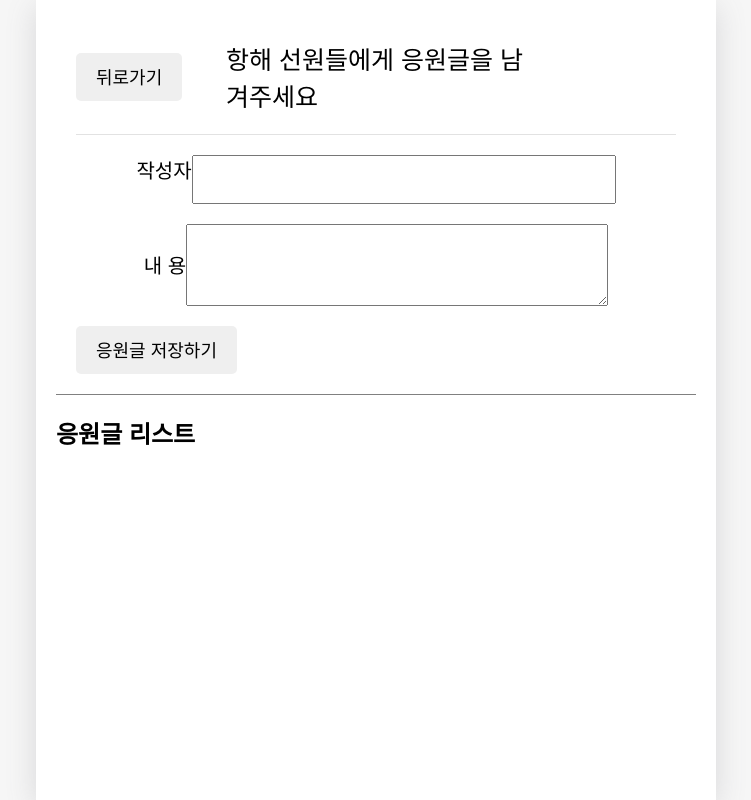
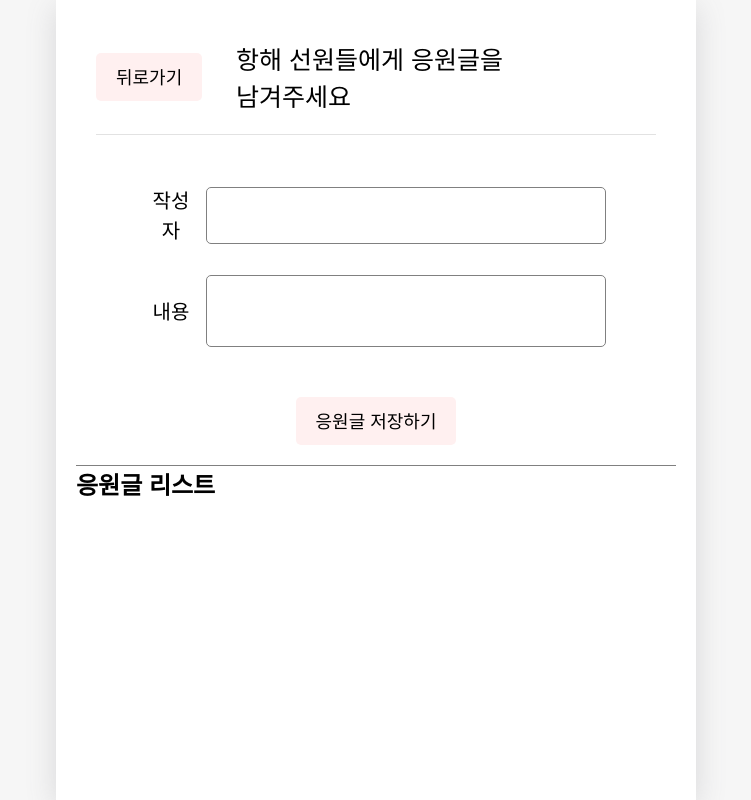
Before and after one commit to H14-Capsule/capsule-client, a React (Create React App) app: page /CheeringMessage in a window 1280 px wide. Shown: the whole page, without its empty margins (264-1015 px from the left). Built offline with nearby package versions, Linux system fonts and the light colour scheme; a web font is replaced by a local one.

Commit message:
Design 규식매니저님이 수정해준 css 및 CheeringMessage 태그 수정

```diff
--- a/src/App.css
+++ b/src/App.css
@@ -70,7 +70,7 @@ body{
   padding-right: 20px;
 
   font-size: 18px;
-
+  background-color: #FFF0F0;
   white-space: nowrap;
 
   font-family: "Nanum Pen Script";
@@ -95,6 +95,7 @@ header .head_text{
 
 header .head_btn_left{
   width: 25%;
+
 }
 
 header .head_btn_right{
@@ -171,26 +172,46 @@ header button{
   padding:20px;
   font-size: 20px;
 }
-.CheeringMessage input, textarea{
-  margin-bottom: 20px;
-  width: 400px;
-  padding: 10px;
-  margin: 0px auto;
-  font-family: "Nanum Pen Script";
-  font-size: 20px;
+
+.CheeringMessageDiv{
+  padding : 50px;
 }
-.CheeringMessage textarea{
-  height: 60px;
-  margin: 20px 0px;
+
+.CheeringMessageDiv input, textarea {
+  width : 100%;
+  padding:20px;
+  border : 1px solid gray;
+  border-radius: 5px;
+  resize: none;
 }
-.CheeringMessage input{
-  margin-top: 20px;
+
+
+.CheeringMessageAuthor,
+.CheeringMessageContent {
+  display: flex;
+  align-items: center;
 }
+
+.CheeringMessageAuthor {
+  margin-bottom: 30px;
+}
+
+label {
+  flex-shrink: 0;
+  display: block;
+  width: 50px;
+  text-align: center;
+  margin-right : 10px;
+}
+
+
 .CheeringMessage button{
+  display: block;
+  margin : 0 auto;
   cursor: pointer;
   border: none;
   border-radius: 5px;
-
+  background-color: #FFF0F0;
   padding-top: 10px;
   padding-bottom: 10px;
   padding-left: 20px;
@@ -202,19 +223,3 @@ header button{
 
   font-family: "Nanum Pen Script";
 }
-.CheeringMessageContent{
-  display: flex;
-  align-items : center;
-}
-.CheeringMessageAuthor{
-  display: flex;
-  align-items : center;
-}
-
-.CheeringMessageDiv{
-/* background-color: green; */
-display : flex;
-justify-content : center;
-flex-direction : column;
-align-items: center;
-}
--- a/src/App.js
+++ b/src/App.js
@@ -44,9 +44,7 @@ function App() {
       author,
       content,
       created_date,
-
     }
-
 
     setData([newItem, ...data])
   }
--- a/src/index.css
+++ b/src/index.css
@@ -11,3 +11,47 @@ code {
   font-family: source-code-pro, Menlo, Monaco, Consolas, 'Courier New',
     monospace;
 }
+
+* {
+  margin: 0;
+  -webkit-font-smoothing: antialiased;
+  -moz-osx-font-smoothing: grayscale;
+  box-sizing: border-box;
+}
+
+
+h1 {
+  margin: 0;
+}
+
+a {
+  color: inherit;
+  text-decoration: none;
+}
+
+button,
+input,
+select,
+textarea {
+  background-color: transparent;
+  border: 0;
+}
+
+a,
+button {
+  cursor: pointer;
+}
+
+button {
+  padding: 0;
+}
+
+ul,
+ol {
+  padding-left: 0;
+  list-style: none;
+}
+
+address {
+  font-style: normal;
+}
--- a/src/pages/CheeringMessage.js
+++ b/src/pages/CheeringMessage.js
@@ -50,26 +50,26 @@ const CheeringMessage = ({ onCreate }) => {
       />
       <div className="CheeringMessageDiv">
         <div className="CheeringMessageAuthor">
-          작성자
+          <label htmlFor="author">작성자</label>
           <input
+            id='author'
             ref={authorInput}
             name="author"
             value={state.author}
             onChange={handleChangeState} />
         </div>
         <div className="CheeringMessageContent">
-          내 용
+          <label htmlFor="content">내용</label>
           <textarea
+            id='content'
             ref={contentInput}
             name="content"
             value={state.content}
             onChange={handleChangeState} />
         </div>
       </div>
-      <div>
-        <button onClick={handleSubmit}>응원글 저장하기
-        </button>
-      </div>
+      <button onClick={handleSubmit}>응원글 저장하기
+      </button>
     </div>
 
   )
```
